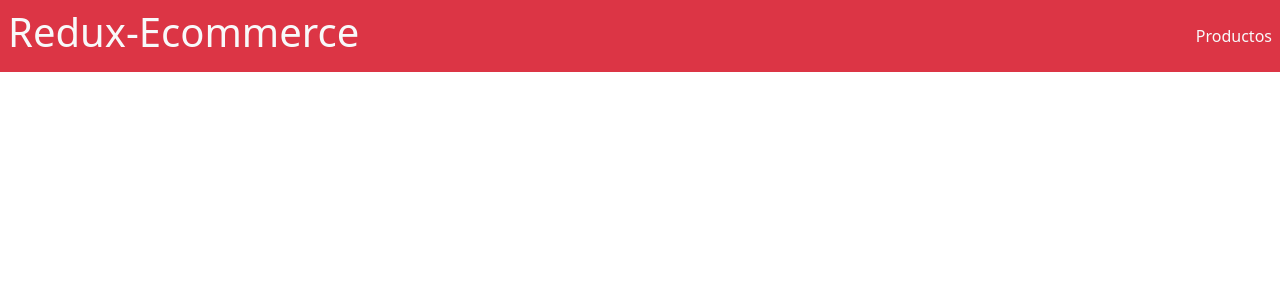
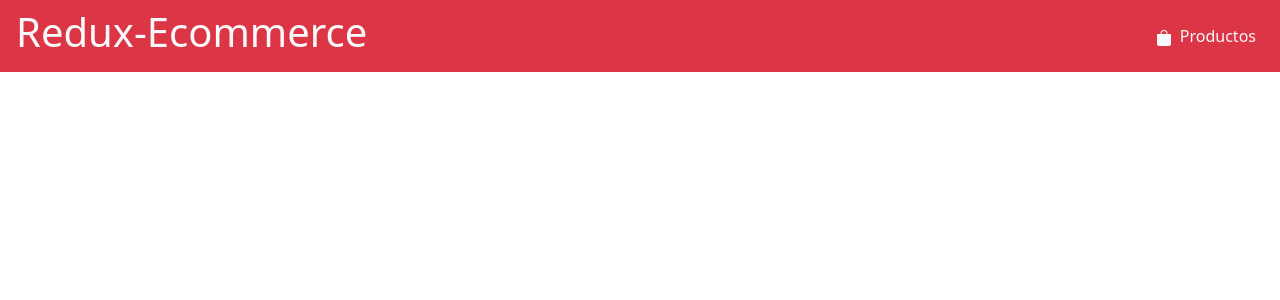
Before and after one commit to francogarcia02/Redux-Ecommerce, a React (Create React App) app: page /cart in a window 1280 px wide. Shown: the top 300 px of the page. Built offline with nearby package versions, Linux system fonts and the light colour scheme.

Commit message:
carrito añadido

```diff
--- a/src/App.css
+++ b/src/App.css
@@ -16,3 +16,7 @@
   justify-content: center;
   text-align: center;
 }
+
+.bag-width{
+  width: 20px;
+}
--- a/src/App.jsx
+++ b/src/App.jsx
@@ -2,6 +2,7 @@ import './App.css';
 import 'bootstrap/dist/css/bootstrap.min.css';
 import Navbar from './components/Navbar/Navbar';
 import ProductsList from './components/ProductsList/ProductsList';
+import CartList from './components/CartList/CartList';
 import {Provider} from 'react-redux';
 import store from './store';
 import { BrowserRouter, Route, Routes } from 'react-router-dom';
@@ -14,6 +15,7 @@ function App() {
             <div className="container">
                 <Routes>
                     <Route path="/products" element={<ProductsList/>}/>
+                    <Route path="/cart" element={<CartList/>}/>
                 </Routes>
             </div>
         </BrowserRouter>
--- /dev/null
+++ b/src/components/CartList/CartItem/CartItem.jsx
@@ -0,0 +1,14 @@
+const CartItem = ({prod, remove}) => {
+
+    const {name, price, quantity, id} = prod
+    return(
+        <div className="bg-dark d-flex text-light m-2 p-3 rounded">
+            <h5>{name}</h5>
+            <h5>total: ${price}</h5>
+            <h5>{quantity}</h5>
+            <button onClick={() => remove(id, false)}>remove</button>
+        </div>
+    )
+}
+
+export default CartItem
--- /dev/null
+++ b/src/components/CartList/CartList.jsx
@@ -0,0 +1,20 @@
+import {useSelector, useDispatch} from 'react-redux';
+import {remove, clear} from '../../actions/cartActions';
+import CartItem from './CartItem/CartItem';
+
+const CartList = () => {
+    const state = useSelector(state => state)
+    const {carrito} = state
+    const {cart} = carrito
+    const dispatch = useDispatch()
+
+    return(
+        <div className="d-grid">
+            {cart && cart.map(prod => (
+                <CartItem prod={prod} remove={() => dispatch(remove(prod.id, true))}/>
+            ))}
+        </div>
+    )
+}
+
+export default CartList
--- a/src/components/Navbar/Navbar.jsx
+++ b/src/components/Navbar/Navbar.jsx
@@ -1,11 +1,13 @@
 import {Link} from 'react-router-dom';
+import {BagFill} from 'react-bootstrap-icons';
 
 const Navbar = () => {
     return(
-        <div className="navbar justify-content-between bg-danger text-light p-2">
+        <div className="navbar justify-content-between bg-danger text-light p-2 ps-3 pe-3">
             <h1 className="text-center">Redux-Ecommerce</h1>
-            <div>
-                <Link className="text-decoration-none text-light" to="/products">Productos</Link>
+            <div className="d-flex">
+                    <Link className="text-decoration-none text-light bag-width pe-4" to="/cart"><BagFill/></Link>
+                    <Link className="text-decoration-none text-light pe-2" to="/products">Productos</Link>
             </div>
         </div>
     )
--- a/src/components/ProductsList/ProductItem/ProductItem.jsx
+++ b/src/components/ProductsList/ProductItem/ProductItem.jsx
@@ -1,9 +1,13 @@
+import { Suspense } from 'react';
+
 const ProductItem = ({prod, add}) => {
     let {name, price, id, img} = prod
 
     return(
         <div className="card-width bg-dark text-light d-flex justify-content-start align-items-start m-2 shadow flex-column rounded">
-            <img className="img-width" src={img} alt="img"/>
+            <Suspense fallback={<p className="text-light" >Loading...</p>}>
+                <img className="img-width" src={img} alt="img" loading="lazy"/>
+            </Suspense>
             <div className="p-2">
                 <h5 className="m-0 p-1">{name}</h5>
                 <p className="m-0 p-1">${price}</p>
--- a/src/components/ProductsList/ProductsList.jsx
+++ b/src/components/ProductsList/ProductsList.jsx
@@ -5,10 +5,11 @@ import { collection, getDocs} from "firebase/firestore";
 import { db } from '../../firestore/config';
 import { useState, useEffect } from 'react';
 
+
 const ProductsList = () =>{
     const state = useSelector(state => state)
     const {carrito} = state
-    const {products, cart} = carrito
+    const {products} = carrito
     const dispatch = useDispatch()
     const [prods, setProds] = useState([])
     const productosDB = collection(db, 'productos');
@@ -26,10 +27,9 @@ const ProductsList = () =>{
         dispatch(create(prods));
     }, [dispatch, prods]);
 
-    console.log(cart)
 
     return(
-        <div className="d-flex flex-wrap justify-content-center">
+        <div className="d-flex flex-wrap justify-content-start">
             <h3 className="text-uppercase justify-content-center m-3">Productos</h3>
             <div className="d-flex flex-wrap justify-content-center align-items-start mx-auto">
                 {products && products.map(prod => (
```
